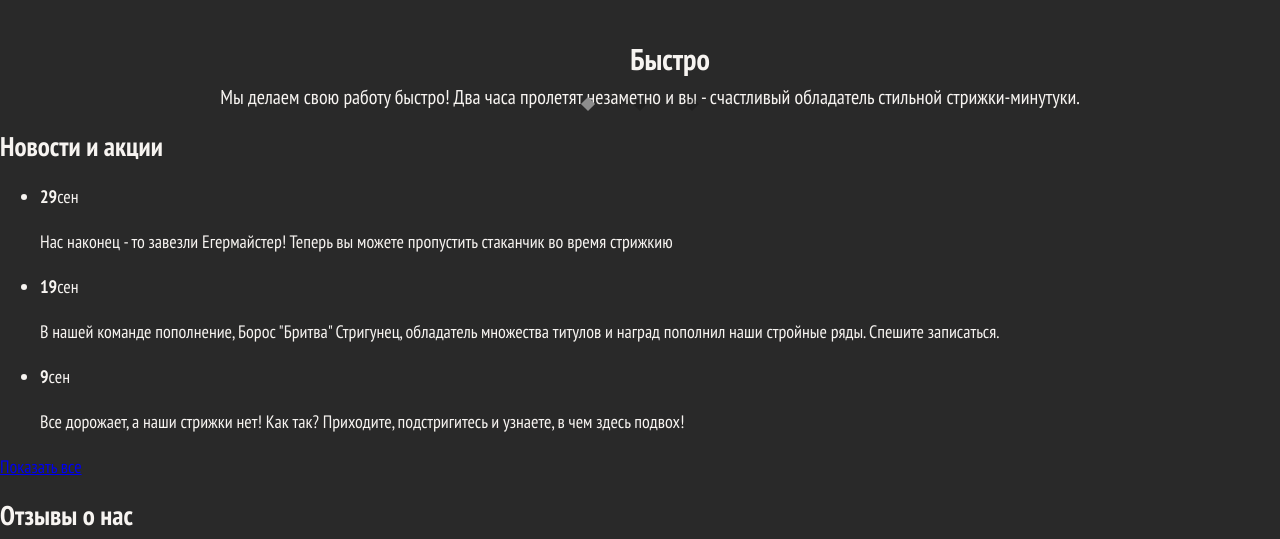
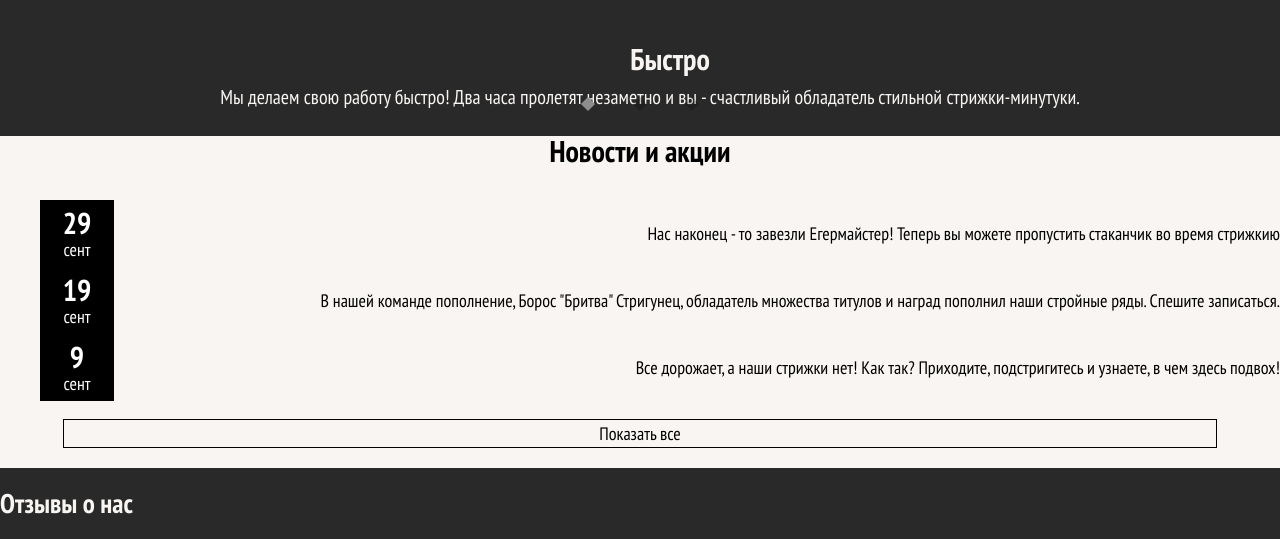
Before and after one commit to Twofed-omsk/barber2, a plain HTML site: page index.html in a window 1280 px wide. Shown: the part 1040-1579 px from the top of the page. Drawn offline with Linux system fonts and the light colour scheme; files whose address does not match are found by name.

Commit message:
process idet

```diff
--- a/index.html
+++ b/index.html
@@ -108,21 +108,21 @@
           <ul class="news__list">
             <li class="news__item">
               <time class="news__date" datetime="2017-09-29">
-                <b class="news__day">29</b>сен
+                <b class="news__day">29</b>сент
               </time>
               <p class="news__text">Нас наконец - то завезли Егермайстер! Теперь вы можете пропустить стаканчик во время стрижкию</p>
             </li>
             <li class="news__item">
               <time class="news__date" datetime="2017-09-19 ">
-                <b class="news__day">19</b>сен
+                <b class="news__day">19</b>сент
               </time>
               <p class="news__text">В нашей команде пополнение, Борос "Бритва" Стригунец, обладатель множества титулов и наград пополнил наши стройные ряды. Спешите записаться.</p>
             </li>
             <li class="news__item">
               <time class="news__date" datetime="2017-09-09">
-                <b class="news day">9</b>сен
+                <b class="news__day">9</b>сент
               </time>
-              <p class="news-text">Все дорожает, а наши стрижки нет! Как так? Приходите, подстригитесь и узнаете, в чем здесь подвох!</p>
+              <p class="news__text">Все дорожает, а наши стрижки нет! Как так? Приходите, подстригитесь и узнаете, в чем здесь подвох!</p>
             </li>
           </ul>
           <a href="#" class="news__to-all botton">Показать все</a>
--- /dev/null
+++ b/scss/blocks/_news.scss
@@ -0,0 +1,53 @@
+.news__wrapper{
+  background-color: #f8f5f2;
+  color: #000000;
+  padding-bottom: 20px;
+}
+.news__title{
+  font-size: 30px;
+  line-height: 30px;
+  font-family: "PT Sans Narrow";
+  text-align: center;
+  margin-bottom: 34px;
+}
+.news__text{
+  font-size: 18px;
+  line-height: 27px;
+  font-family: "PT Sans Narrow";
+  font-weight: 400;
+}
+.news__date{
+  position: relative;
+  font-size: 18px;
+  display: flex;
+  flex-direction: column;
+  text-align: center;
+  margin-right: 12px;
+  color: #ffffff;
+  background-color: #000000;
+  padding: 0;
+  padding: 9px 12px 18px 12px;
+  width: 50px;
+  height: 40px;
+
+}
+.news__day{
+  font-size: 30px;
+}
+.news__list{
+  list-style: none;
+}
+.news__item{
+  display: flex;
+  justify-content: space-between;
+  align-items: center;
+}
+.news__to-all{
+  display: block;
+  width: 90%;
+  margin: auto;
+  border: 1px solid #000000;
+  text-align: center;
+  text-decoration: none;
+  color: #000000;
+}
--- a/scss/style.scss
+++ b/scss/style.scss
@@ -6,4 +6,5 @@
 @import '../scss/blocks/page_header';
 @import '../scss/blocks/stats';
 @import '../scss/blocks/advantages';
+@import '../scss/blocks/news';
 @import 'index';
```
Also changed, not shown: css/style.css, 1 other file.
